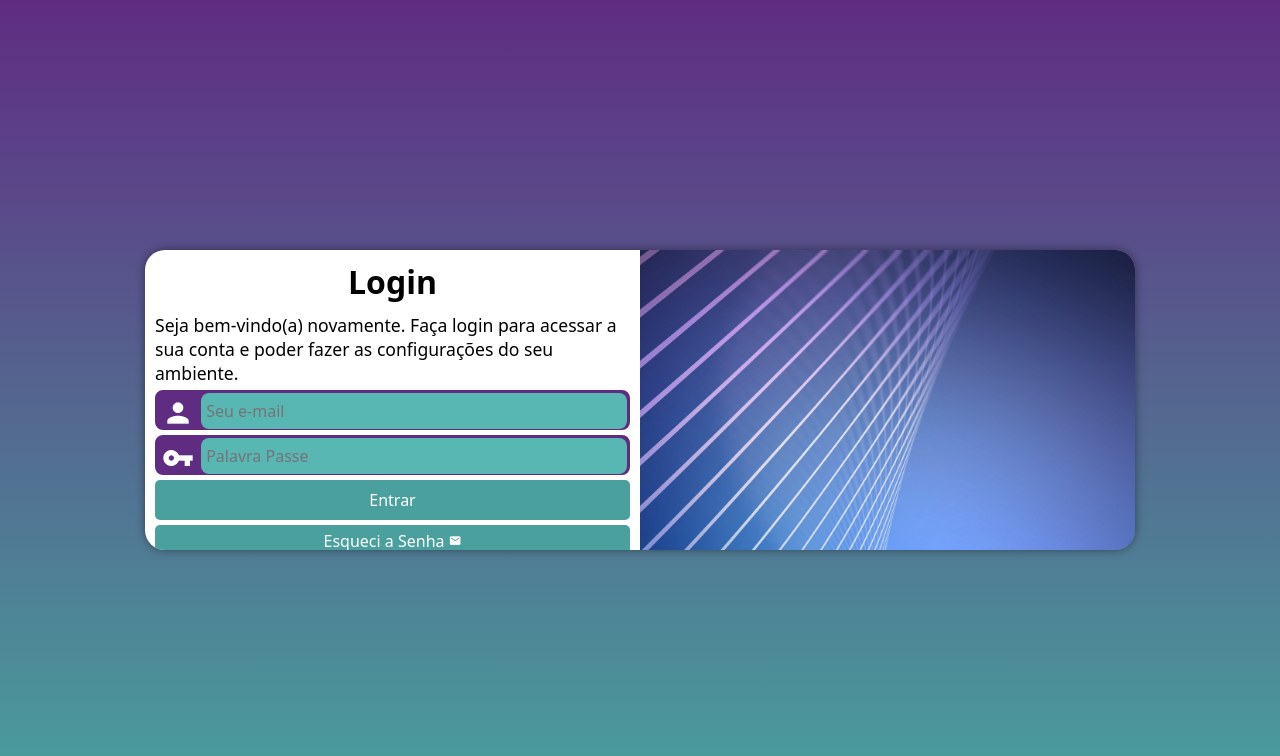
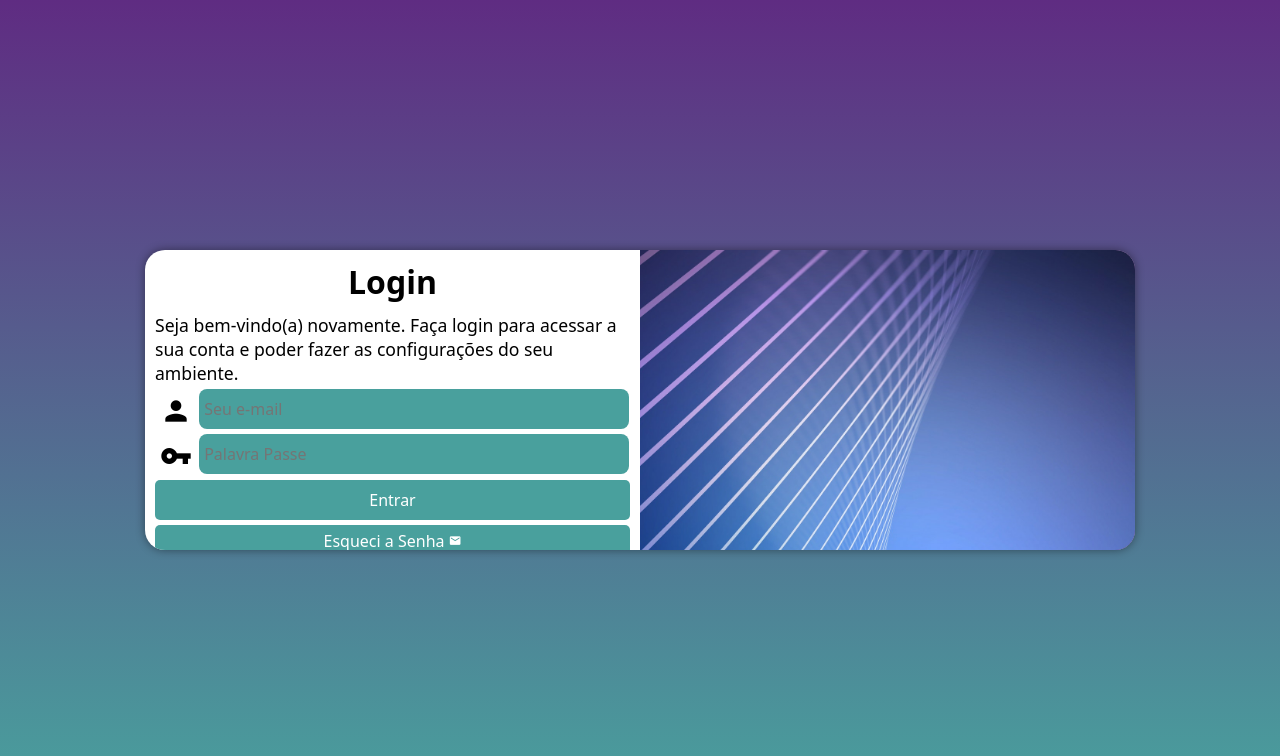
Before and after one commit to FabioBronze/projeto-login, a plain HTML site: page index.html in a window 1280 px wide. Drawn offline with Linux system fonts and the light colour scheme.

Commit message:
Update style.css

```diff
--- a/estilos/style.css
+++ b/estilos/style.css
@@ -63,8 +63,6 @@ p{
 }
 
 .campo{
-    background-color: #5f2c82;
-    border: 2px solid #5f2c82;
     display: block; /* Não tem necessidade pq a div ja é um block */
     width: 100%; /* Não tem necessidade pq são a 100% (são 2 div's) */
     height: 40px;
@@ -77,7 +75,7 @@ label{
 }
 
 .campo > span{
-    color:white;
+    color:black;
     font-size: 2em;
     width: 40px;
     padding: 5px;
@@ -85,7 +83,7 @@ label{
 }
 
 .campo > input{
-    background-color: #58b6b3;
+    background-color: #49a09d;
     font-size: 1em;
     width: calc(100% - 45px);
     height: 100%;
```
